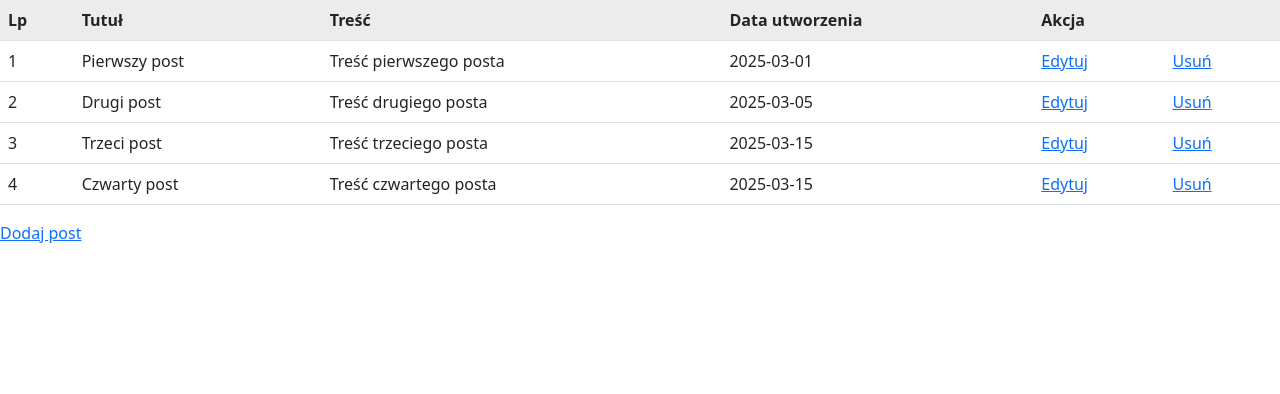
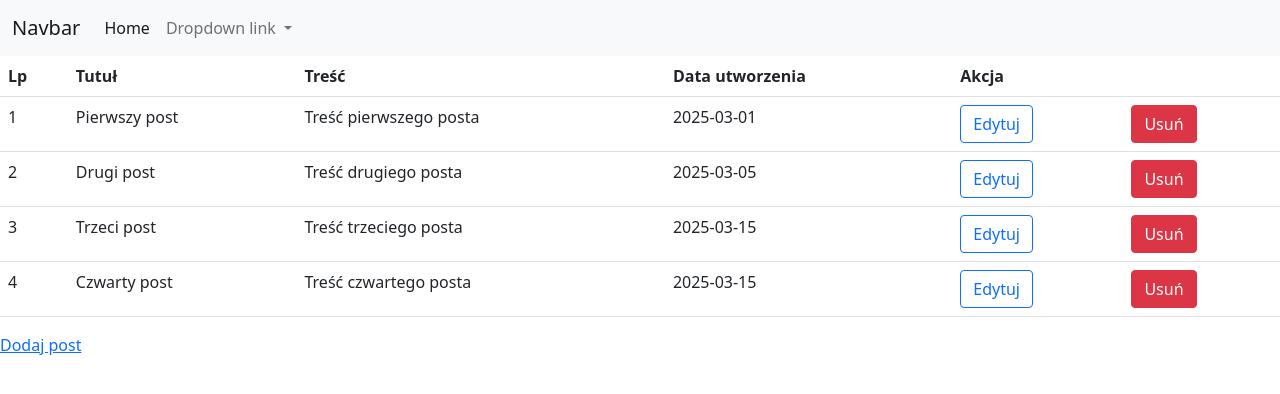
Before and after one commit to brylka/Django_15_03_2025, a Django app: page /table/ in a window 1280 px wide. Shown: the top 394 px of the page. Run offline with Django 5.2, Linux system fonts and the light colour scheme.

Commit message:
Niedziela

```diff
--- a/myproject/myapp/templates/myapp/base.html
+++ b/myproject/myapp/templates/myapp/base.html
@@ -7,6 +7,32 @@
     <title>{% block title %}Standardowy tytuł{% endblock %}</title>
   </head>
   <body>
+
+<nav class="navbar navbar-expand-lg navbar-light bg-light">
+  <div class="container-fluid">
+    <a class="navbar-brand" href="#">Navbar</a>
+    <button class="navbar-toggler" type="button" data-bs-toggle="collapse" data-bs-target="#navbarNavDropdown" aria-controls="navbarNavDropdown" aria-expanded="false" aria-label="Toggle navigation">
+      <span class="navbar-toggler-icon"></span>
+    </button>
+    <div class="collapse navbar-collapse" id="navbarNavDropdown">
+      <ul class="navbar-nav">
+        <li class="nav-item">
+          <a class="nav-link active" aria-current="page" href="#">Home</a>
+        </li>
+        <li class="nav-item dropdown">
+          <a class="nav-link dropdown-toggle" href="#" id="navbarDropdownMenuLink" role="button" data-bs-toggle="dropdown" aria-expanded="false">
+            Dropdown link
+          </a>
+          <ul class="dropdown-menu" aria-labelledby="navbarDropdownMenuLink">
+            <li><a class="dropdown-item" href="{% url 'post_list' %}">Lista potów</a></li>
+            <li><a class="dropdown-item" href="{% url 'create_post' %}">Dodaj post</a></li>
+          </ul>
+        </li>
+      </ul>
+    </div>
+  </div>
+</nav>
+
     {% block content %}Standardowa zawartość{% endblock %}
     <script src="https://cdn.jsdelivr.net/npm/bootstrap@5.0.2/dist/js/bootstrap.bundle.min.js" integrity="sha384-MrcW6ZMFYlzcLA8Nl+NtUVF0sA7MsXsP1UyJoMp4YLEuNSfAP+JcXn/tWtIaxVXM" crossorigin="anonymous"></script>
   </body>
--- a/myproject/myapp/templates/myapp/table.html
+++ b/myproject/myapp/templates/myapp/table.html
@@ -4,7 +4,7 @@
 
 {% block content %}
 {% if posts %}
-    <table class="table table-hover">
+    <table class="table     table-hover">
         <tr>
             <th>Lp
             <th>Tutuł
@@ -17,8 +17,8 @@
             <td>{{ post.title }}
             <td>{{ post.content }}
             <td>{{ post.create_at }}
-            <td><a href="{% url 'update_post' post.id %}">Edytuj</a>
-            <td><a href="{% url 'delete_post' post.id %}">Usuń</a>
+            <td><a href="{% url 'update_post' post.id %}" type="button" class="btn btn-outline-primary">Edytuj</a>
+            <td><a href="{% url 'delete_post' post.id %}" type="button" class="btn btn-danger">Usuń</a>
         {% endfor %}
     </table>
     <a href="{% url 'create_post' %}">Dodaj post</a>
```
